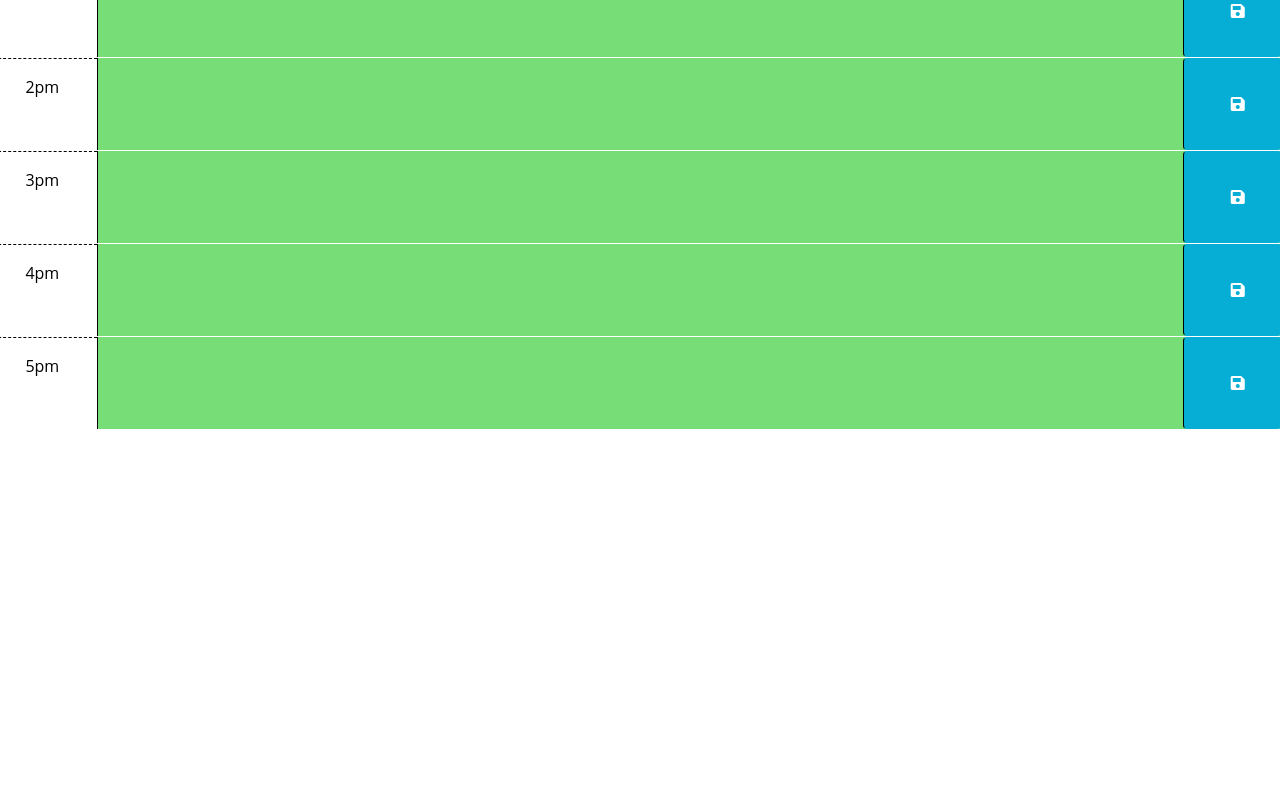
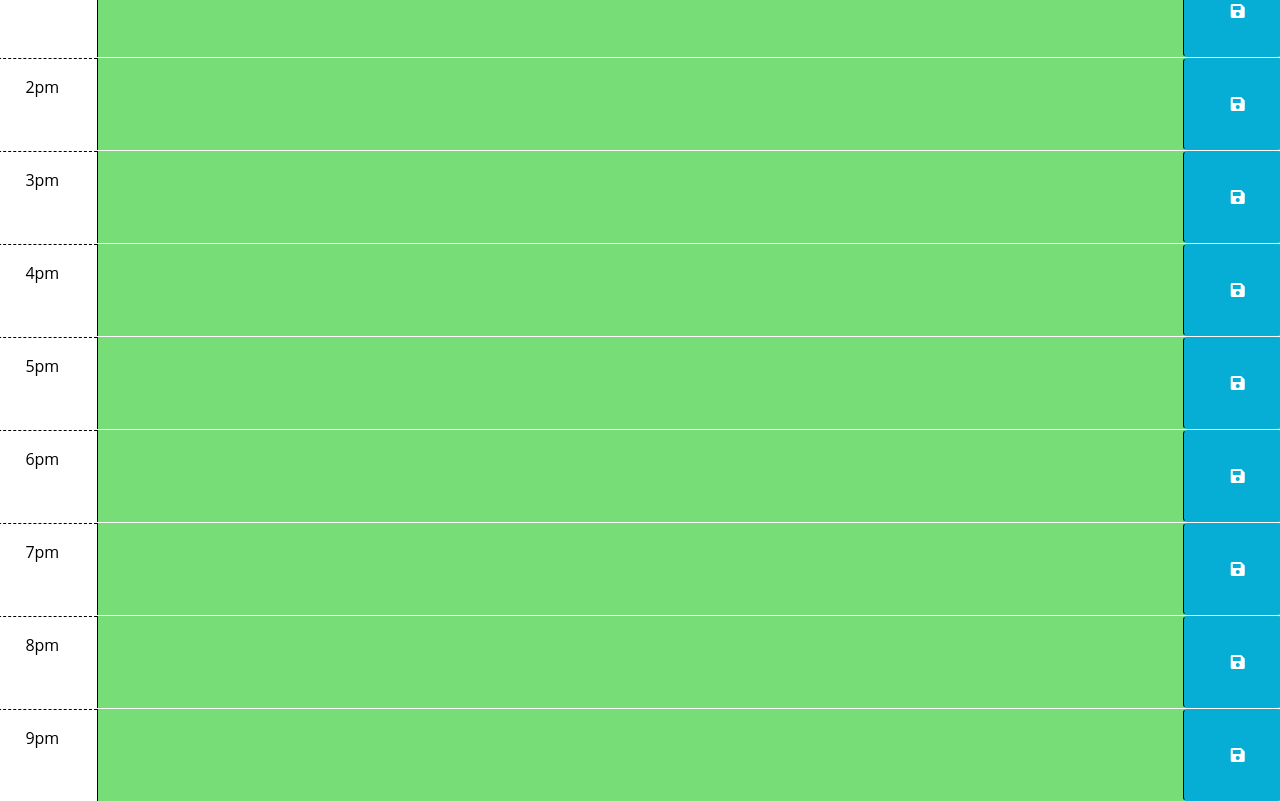
Before and after one commit to TaajL/05-Work-Day-Scheduler, a plain HTML site: page index.html in a window 1280 px wide. Shown: the part 752-1553 px from the top of the page. Before the commit the page ends 1181 px from the top, so only its background shows below. Drawn offline with nearby package versions, Linux system fonts and the light colour scheme.

Commit message:
modifiedJSaddedFnctn

```diff
--- a/index.html
+++ b/index.html
@@ -20,7 +20,7 @@
       href="https://fonts.googleapis.com/css2?family=Fira+Sans:wght@400;700&display=swap"
       rel="stylesheet"
     />
-    <link rel="stylesheet" href="style.css" />
+    <link rel="stylesheet" href="style.css"/>
     <title>Work Day Scheduler</title>
   </head>
 
@@ -134,6 +134,41 @@
       </div>
     </div>
 
+    <div id="hour-18" class="row time-block future">
+      <div class="col-2 col-md-1 hour text-center py-3">6pm</div>
+      <textarea class="col-8 col-md-10 description" rows="3"> </textarea>
+      <button class="btn saveBtn col-2 col-md-1" aria-label="save">
+        <i class="fas fa-save" aria-hidden="true"></i>
+      </button>
+    </div>
+  </div>
+
+  <div id="hour-19" class="row time-block future">
+    <div class="col-2 col-md-1 hour text-center py-3">7pm</div>
+    <textarea class="col-8 col-md-10 description" rows="3"> </textarea>
+    <button class="btn saveBtn col-2 col-md-1" aria-label="save">
+      <i class="fas fa-save" aria-hidden="true"></i>
+    </button>
+  </div>
+</div>
+
+<div id="hour-20" class="row time-block future">
+  <div class="col-2 col-md-1 hour text-center py-3">8pm</div>
+  <textarea class="col-8 col-md-10 description" rows="3"> </textarea>
+  <button class="btn saveBtn col-2 col-md-1" aria-label="save">
+    <i class="fas fa-save" aria-hidden="true"></i>
+  </button>
+</div>
+</div>
+
+<div id="hour-21" class="row time-block future">
+  <div class="col-2 col-md-1 hour text-center py-3">9pm</div>
+  <textarea class="col-8 col-md-10 description" rows="3"> </textarea>
+  <button class="btn saveBtn col-2 col-md-1" aria-label="save">
+    <i class="fas fa-save" aria-hidden="true"></i>
+  </button>
+</div>
+</div>
 
 
 
--- a/script.js
+++ b/script.js
@@ -1,36 +1,39 @@
-// Display today's date
 var todayDate = dayjs().format('dddd, MM D YYYY');
 $("#currentday").html(todayDate);
 
 $(document).ready(function () {
-// Save Button Evnt listener Click
+    // Save Button Event listener Click
     $(".saveBtn").on("click", function() {
-    // get the text input and time value
+        // Get the text input and time value
         var text = $(this).siblings(".description").val();
         var time = $(this).parent().attr("id");
 
-     //Save to local storage
+        // Save to local storage
         localStorage.setItem(time, text);
     });
 
- // Funntion to track time and update color
- var timeNow = dayjs().hour(); //get current hour
+    // Function to track time and update color
+    var timeNow = dayjs().hour(); // Get current hour
 
-    //loop over time blocks
+    // Loop over time blocks
     $(".time-block").each(function () {
         var blockTime = parseInt($(this).attr("id").split("hour-")[1]);
 
-    // check time adn classes for BG Color
-    if (blockTime< timeNow){
-        $(thsi).removeClass("future").removeClass("present").addClass("past");
-    } else if (blockTime === timeNow){
-    $(thsi).removeClass("future").removeClass("past").addClass("present");
+        // Check time and classes for BG Color
+        if (blockTime < timeNow) {
+            $(this).removeClass("future present").addClass("past");
+        } else if (blockTime === timeNow) {
+            $(this).removeClass("past future").addClass("present");
         } else {
-    $(thsi).removeClass("past").removeClass("present").addClass("future");
+            $(this).removeClass("past present").addClass("future");
         }
     });
+
+    // Get items from local storage
+    for (var i = 8; i <= 21; i++) {
+        $("#hour" + i + " .description").val(localStorage.getItem("hour" + i));
     }
-// Get items from local storage
- for (var i =8; i <= 17; i++) {
-    $("#hour" + i + ". description").val(localStorage.getItem("hour"+i));
- }
+
+    // Call the time tracker function
+    timeTracker();
+});
```
Lines whose indentation alone changed are shown as unchanged.
